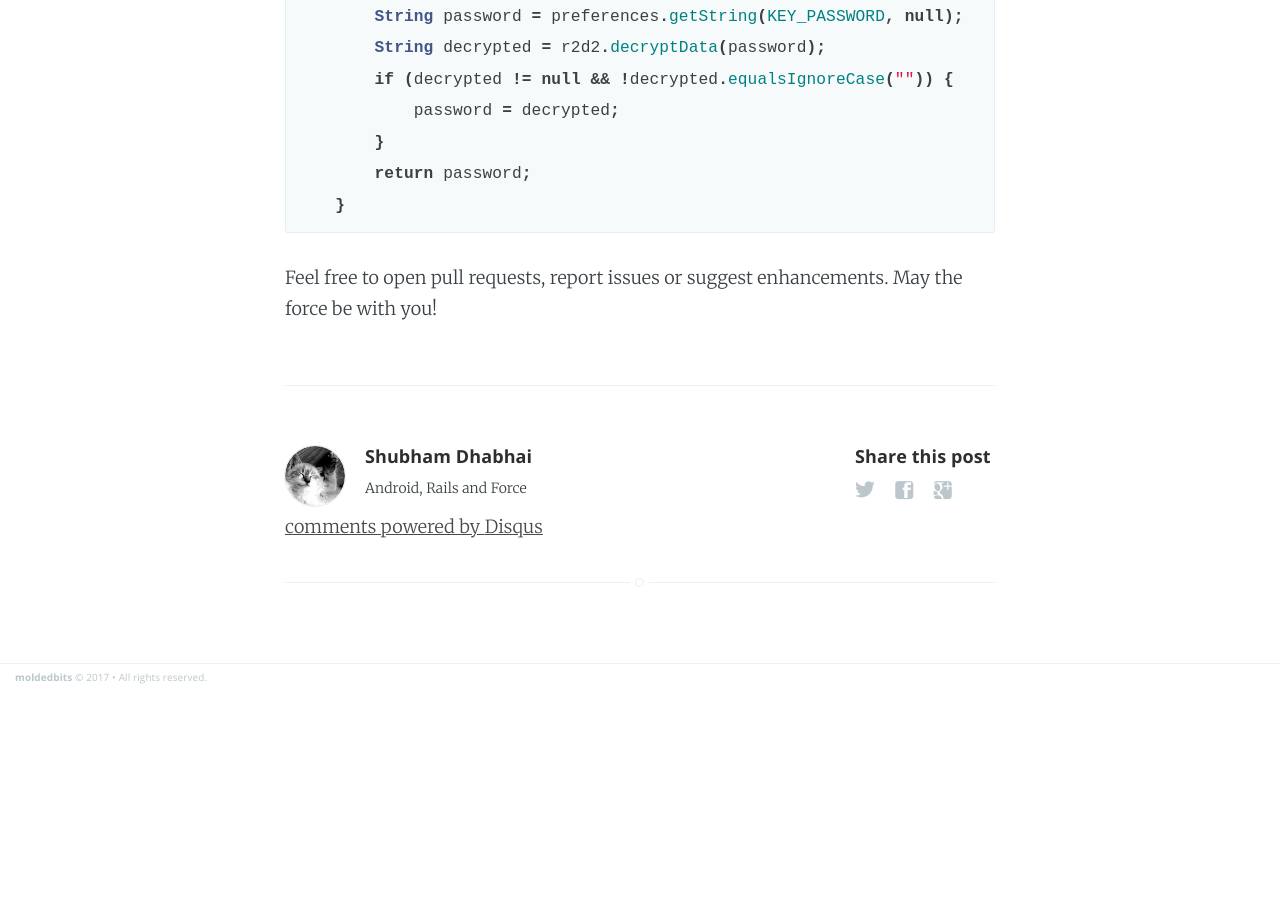
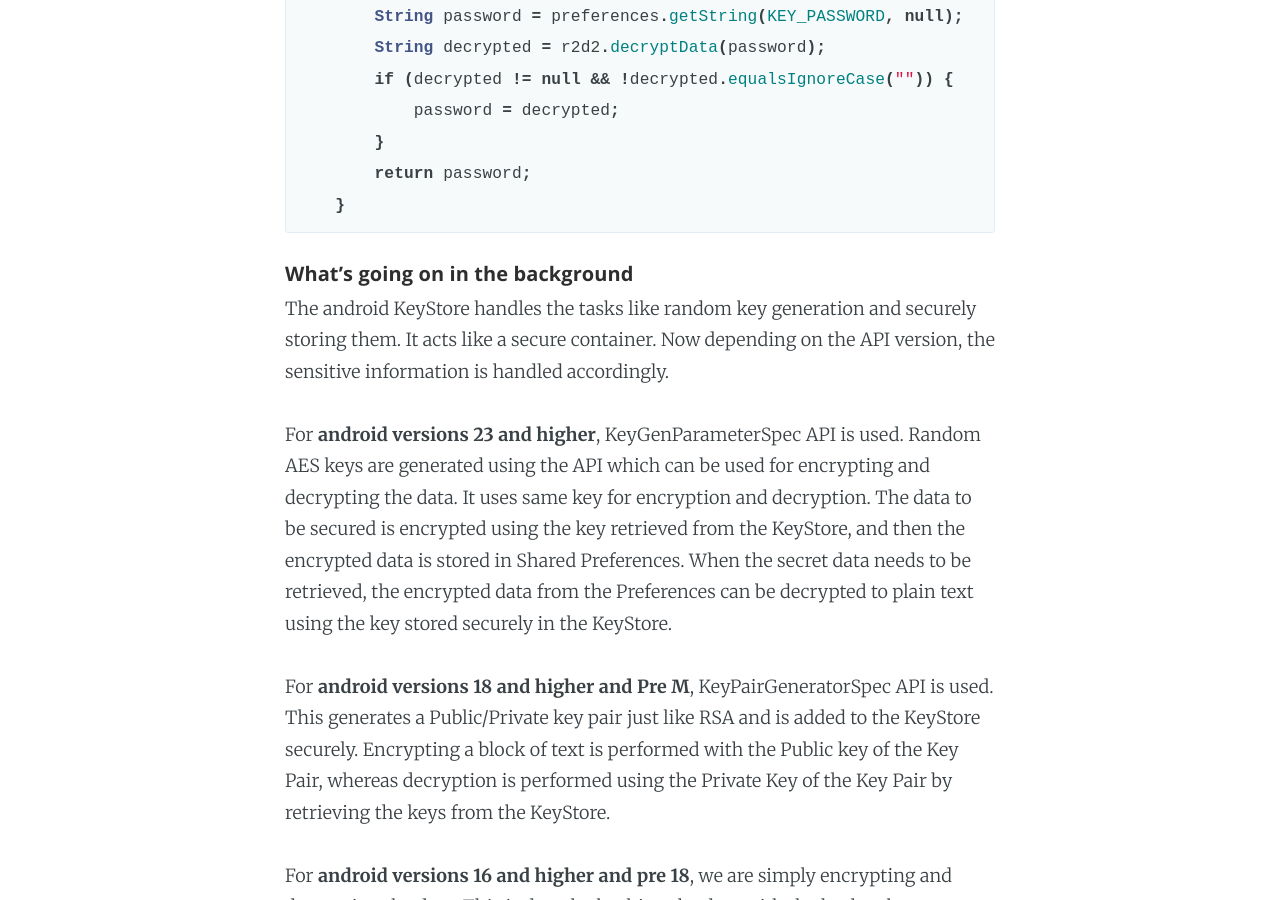
Before and after one commit to moldedbits/moldedbits.github.io, a Jekyll site: the page built from _posts/2017-07-07-R2D2 - Save Data securely in Android.md, in a window 1280 px wide and 900 px high, scrolled down 1886 px. Built offline with Jekyll 4.4.1, drawn with Linux system fonts in a browser that asks for light colours; comment, search, counter and statistics services are not loaded; before the commit the page ends 2578 px from its top, so only the background shows below that; some of the changed text lies outside the part shown.

Commit message:
added implementation details

```diff
--- a/_posts/2017-07-07-R2D2 - Save Data securely in Android.md
+++ b/_posts/2017-07-07-R2D2 - Save Data securely in Android.md
@@ -6,7 +6,7 @@ author: shubham
 categories: Technical Android
 ---
 
-R2D2 is an open source android library which helps the user to store sensitive data in android without using SharedPreference.
+R2D2 is an open source android library which helps the user to encrypt and decrypt sensitive data.
 
 #### Problem
 In one of our app we needed to store user credentials so that user don’t have to type username and password every time he wants to login and just type in a pin code which can be used to get username and password. SharedPreference was not an option as information from the SharedPreference can be easily extracted by rooting the phone.
@@ -49,6 +49,15 @@ String getPassword() {
     }
 {% endhighlight %}
 
+##### What's going on in the background
+The android KeyStore handles the tasks like random key generation and securely storing them. It acts like a secure container.
+Now depending on the API version, the sensitive information is handled accordingly.
+
+For **android versions 23 and higher**, KeyGenParameterSpec API is used. Random AES keys are generated using the API which can be used for encrypting and decrypting the data. It uses same key for encryption and decryption. The data to be secured is encrypted using the key retrieved from the KeyStore, and then the encrypted data is stored in Shared Preferences. When the secret data needs to be retrieved, the encrypted data from the Preferences can be decrypted to plain text using the key stored securely in the KeyStore.
+
+For **android versions 18 and higher and Pre M**, KeyPairGeneratorSpec API is used. This generates a Public/Private key pair just like RSA and is added to the KeyStore securely. Encrypting a block of text is performed with the Public key of the Key Pair, whereas decryption is performed using the Private Key of the Key Pair by retrieving the keys from the KeyStore.
+
+For **android versions 16 and higher and pre 18**, we are simply encrypting and decrypting the data. This is done by hashing the data with the hash value generated using the SHA-1 hash function. This cipher text is stored in the Preferences. To retrieve the secret information, the cipher text is converted to plain text using the hash value.
 
 Feel free to open pull requests, report issues or suggest enhancements.
 May the force be with you!
```
